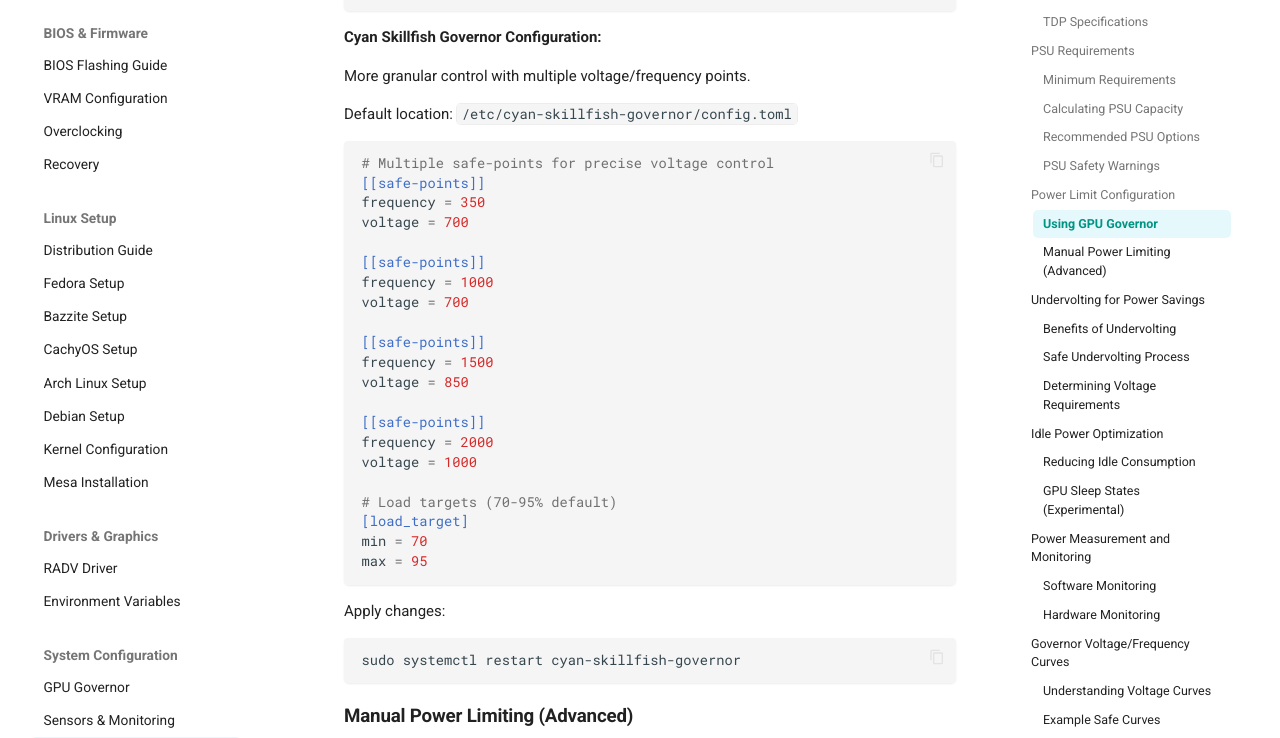
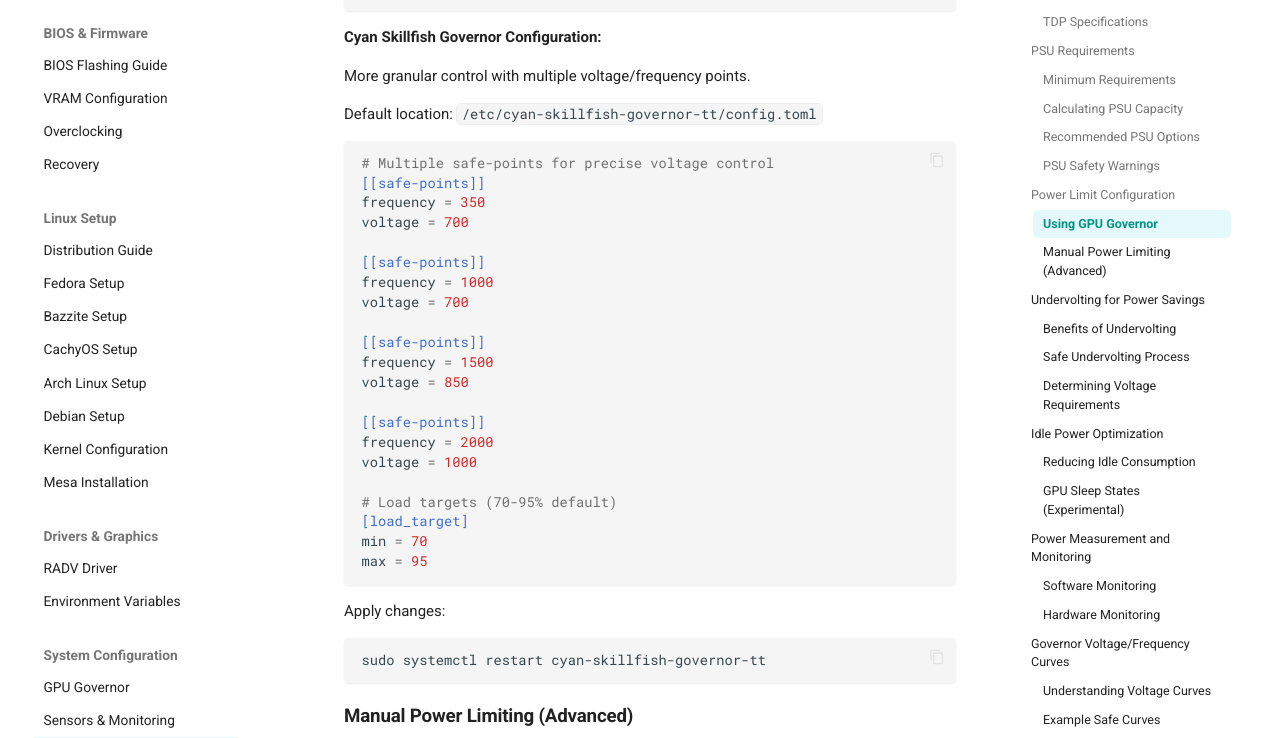
Before and after one commit to elektricM/amd-bc250-docs, an MkDocs documentation site: the page built from docs/system/power.md, in a window 1280 px wide and 1400 px high, scrolled down 2898 px. Shown: the part 155-893 px from the top of the window. Built offline with MkDocs 1.6.1 and Material for MkDocs 9.7.7, drawn with Linux system fonts in a browser that asks for light colours; comment, search, counter and statistics services are not loaded; the version menu is left out; some of the changed text lies outside the part shown.

````diff
--- a/docs/system/power.md
+++ b/docs/system/power.md
@@ -151,7 +151,7 @@ sudo systemctl restart oberon-governor
 
 More granular control with multiple voltage/frequency points.
 
-Default location: `/etc/cyan-skillfish-governor/config.toml`
+Default location: `/etc/cyan-skillfish-governor-tt/config.toml`
 
 ```toml
 # Multiple safe-points for precise voltage control
@@ -179,7 +179,7 @@ max = 95
 
 Apply changes:
 ```bash
-sudo systemctl restart cyan-skillfish-governor
+sudo systemctl restart cyan-skillfish-governor-tt
 ```
 
 ### Manual Power Limiting (Advanced)
@@ -678,7 +678,7 @@ Expected results:
 **For Power Efficiency (Low Consumption):**
 
 ```toml
-# /etc/cyan-skillfish-governor/config.toml
+# /etc/cyan-skillfish-governor-tt/config.toml
 [[safe-points]]
 frequency = 350
 voltage = 700
@@ -758,7 +758,7 @@ Expected results:
 ```bash
 systemctl status oberon-governor
 # or
-systemctl status cyan-skillfish-governor
+systemctl status cyan-skillfish-governor-tt
 ```
 
 **Check Current Power State:**
````
Also changed, not shown: docs/bios/overclocking.md (+2 -2 lines), docs/linux/bazzite.md (+5 -2 lines), docs/troubleshooting/performance.md (+5 -3 lines), docs/troubleshooting/stability.md (+1 -2 lines).
